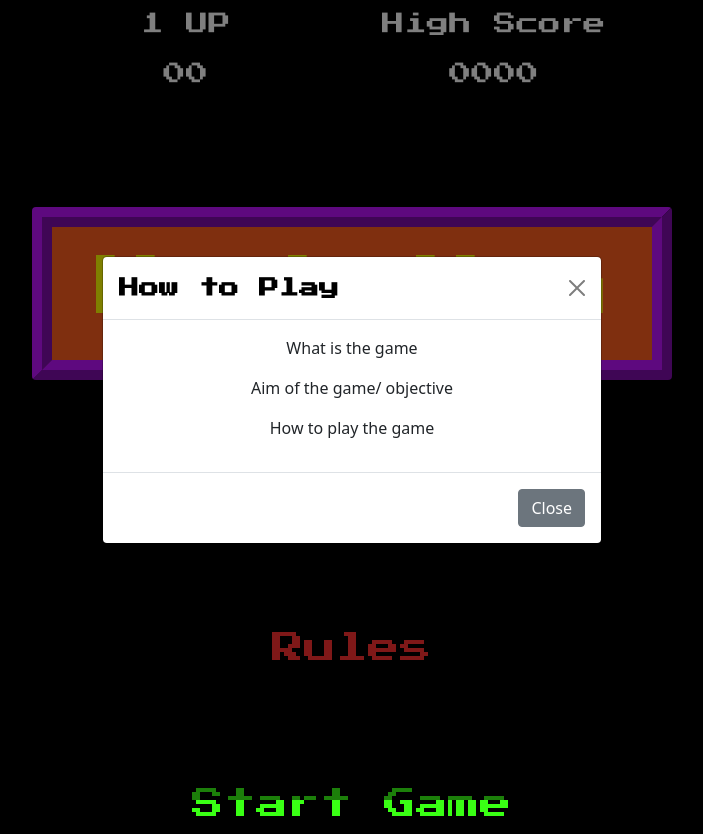
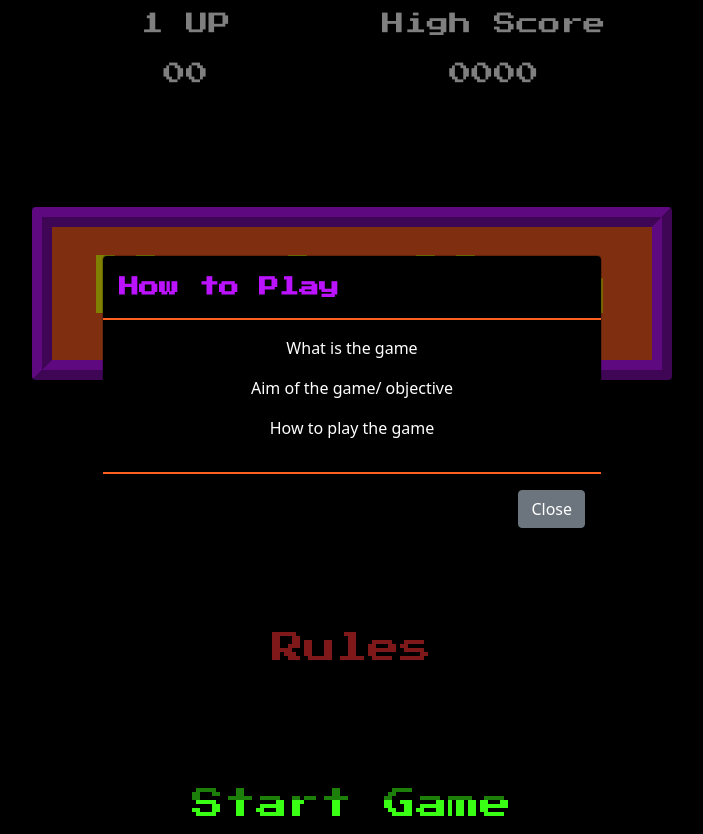
Before and after one commit to Joao4569/Hack-Man, a plain HTML site: page index.html in a window 1280 px wide. Both pictures are taken after a click on the button "Rules". Shown: the whole page, without its empty margins (288-991 px from the left). Drawn offline with nearby package versions, Linux system fonts and the light colour scheme.

Commit message:
style: Add some changes to modal styling - in progress

```diff
--- a/assets/css/style.css
+++ b/assets/css/style.css
@@ -1,7 +1,8 @@
 /* Press Start 2p font */
 @import url('https://fonts.googleapis.com/css2?family=Press+Start+2P&display=swap');
 
-body{
+body,
+.modal-bground {
   background-color: black;
 }
 
@@ -27,8 +28,8 @@ h1 {
 
 /* Itroduction text */
 
-.intro-text {
-    color: white;
+.white-text {
+  color: white !important;
 }
 
 .score-text {
@@ -36,7 +37,8 @@ h1 {
 }
 
 /* Menu buttons */
-.button-menu, h2 {
+.button-menu,
+h2 {
   font-size: 2rem !important;
   border: none !important;
   background-color: black !important;
@@ -71,11 +73,11 @@ h1 {
 /* Modal */
 
 .modal-title {
-    color: black;
+  color: #bc13fe;
 }
 
 button:modal {
-    background-color:#39ff14;
+  background-color: #39ff14;
   border-color: #39ff14;
   color: #ff5f1f;
 }
@@ -89,8 +91,16 @@ button:modal {
   margin-top: 50px;
 }
 
+.orange-border-bottom {
+  border-bottom: 2px solid #ff5f1f !important;
+}
+
+.orange-border-top {
+  border-top: 2px solid #ff5f1f !important;
+}
+
 /* centers game on game.html page */
-#game-wrapper{
+#game-wrapper {
   display: flex;
   justify-content: center;
   align-items: center;
--- a/index.html
+++ b/index.html
@@ -22,10 +22,10 @@
   <div class="row container-fluid text-center mt-2">
     <div class="col-3"></div>
     <div class="col-3">
-      <p class="font-ps2p intro-text score-text">1 UP</p>
+      <p class="font-ps2p white-text score-text">1 UP</p>
     </div>
     <div class="col-3">
-      <p class="font-ps2p intro-text score-text">High Score</p>
+      <p class="font-ps2p white-text score-text">High Score</p>
     </div>
     <div class="col-3"></div>
   </div>
@@ -34,10 +34,10 @@
   <div class="row container-fluid text-center">
     <div class="col-3"></div>
     <div class="col-3">
-      <p class="font-ps2p intro-text score-text">00</p>
+      <p class="font-ps2p white-text score-text">00</p>
     </div>
     <div class="col-3">
-      <p class="font-ps2p intro-text score-text">0000</p>
+      <p class="font-ps2p white-text score-text">0000</p>
     </div>
     <div class="col-3"></div>
   </div>
@@ -62,7 +62,7 @@
       <div class="row text-center mt-5 pt-5">
         <div class="col-3"></div>
         <div class="col-6">
-          <h2 class="font-ps2p intro-text blue-font">1 Player Only!</h2>
+          <h2 class="font-ps2p blue-font">1 Player Only!</h2>
         </div>
         <div class="col-3"></div>
       </div>
@@ -83,7 +83,7 @@
         <div class="col-3"></div>
         <div class="col-6">
           <a href="game.html">
-            <button type="button" class="btn btn-primary font-ps2p intro-text green-font button-menu">
+            <button type="button" class="btn btn-primary font-ps2p green-font button-menu">
               Start Game
             </button>
           </a>
@@ -95,17 +95,16 @@
           <div class="modal fade" id="exampleModal" tabindex="-1" aria-labelledby="exampleModalLabel"
             aria-hidden="true">
             <div class="modal-dialog modal-dialog-centered">
-              <div class="modal-content">
-                <div class="modal-header">
+              <div class="modal-content modal-bground">
+                <div class="modal-header orange-border-bottom">
                   <h1 class="modal-title fs-5 font-ps2p" id="exampleModalLabel">How to Play</h1>
-                  <button type="button" class="btn-close" data-bs-dismiss="modal" aria-label="Close"></button>
                 </div>
-                <div class="modal-body">
+                <div class="modal-body white-text">
                   <p>What is the game</p>
                   <p>Aim of the game/ objective</p>
                   <p>How to play the game</p>
                 </div>
-                <div class="modal-footer">
+                <div class="modal-footer orange-border-top">
                   <button type="button" class="btn btn-secondary modal-btn" data-bs-dismiss="modal">Close</button>
                 </div>
               </div>
```
Lines whose indentation alone changed are shown as unchanged.
